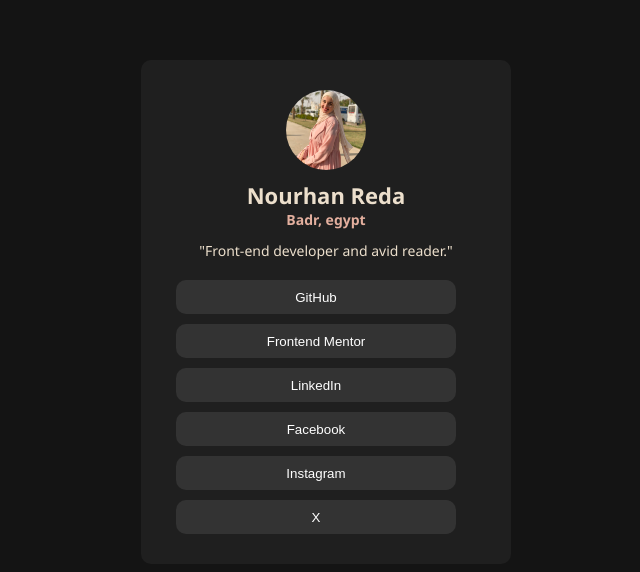
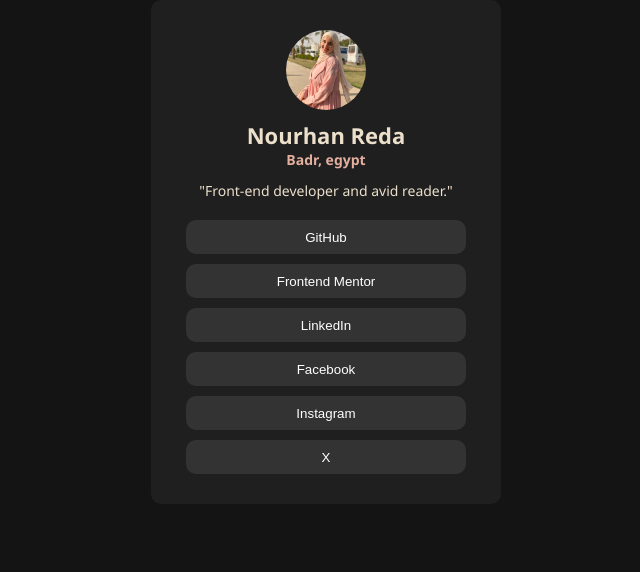
Before and after one commit to nourhanreda1/portfolio, a plain HTML site: page index.html in a window 1280 px wide. Shown: the whole page, without its empty margins (314-954 px from the left). Drawn offline with Linux system fonts and the light colour scheme.

Commit message:
Update style.css

```diff
--- a/style.css
+++ b/style.css
@@ -109,8 +109,8 @@ background-color: #333333;
 }
 @media (min-width: 901px) {
   .parent {
-    width: 370px ;
+    width: 350px ;
     height: auto;
-    margin: 60px auto;
+    margin:40 px auto;
   }
 }
```
